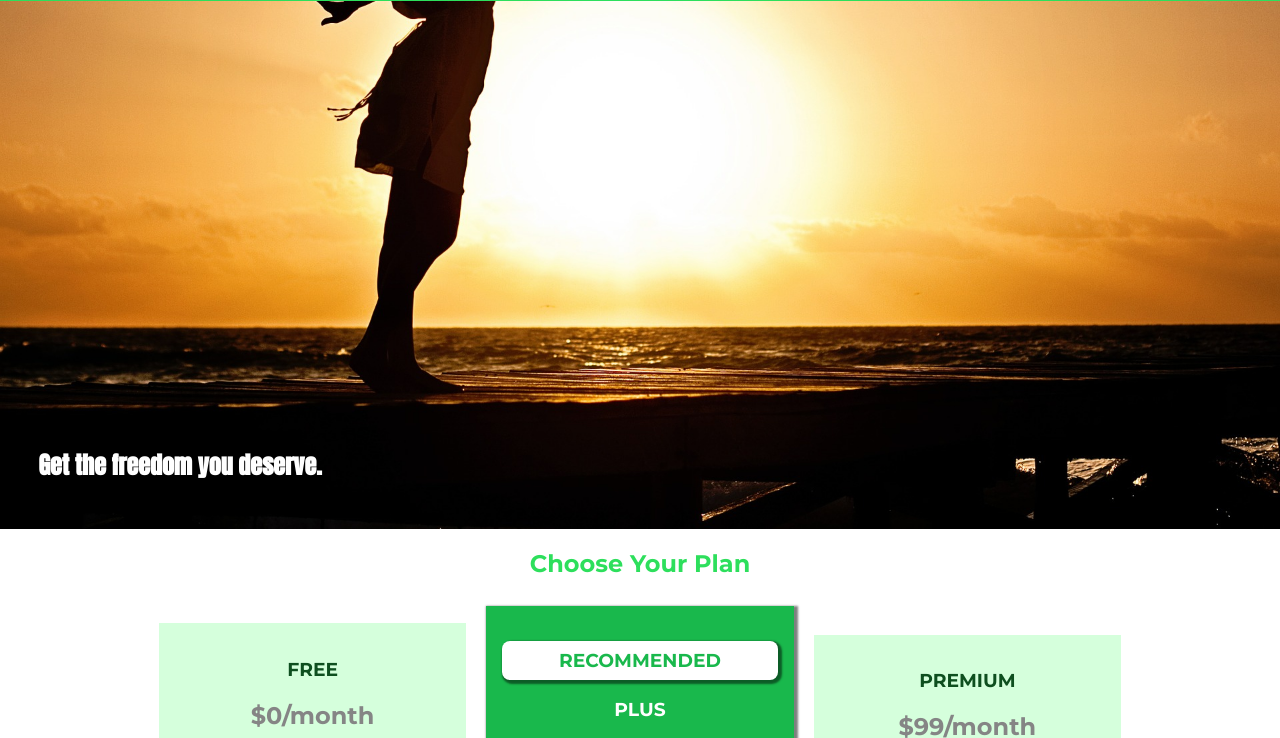
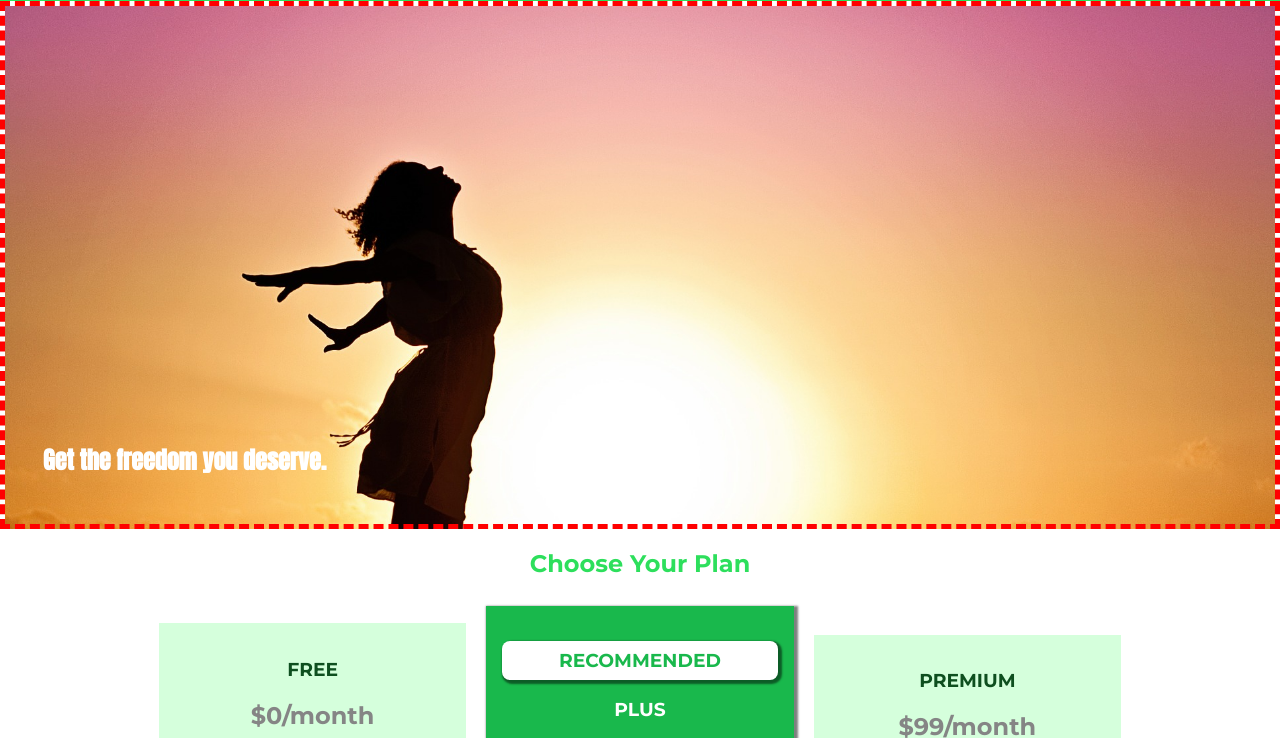
Before and after one commit to yr-samuel/academind-css-mod7, a plain HTML site: page 03-applying-background-origin-and-clip-and-attachment/index.html in a window 1280 px wide. Shown: the part 42-780 px from the top of the page. Drawn offline with Linux system fonts and the light colour scheme.

Commit message:
03-applying-background-origin-and-clip-and-attachment readme.md

```diff
--- a/03-applying-background-origin-and-clip-and-attachment/main.css
+++ b/03-applying-background-origin-and-clip-and-attachment/main.css
@@ -4,7 +4,10 @@
     background: url("freedom.jpg");
     background-size: cover;
     background-repeat: no-repeat;
-    background-position: 0% 100%;
+    background-position: 50% top;
+    background-origin: padding-box;
+    background-clip: border-box;
+    border: 5px dashed red;
     width: 100%;
     height: 528px;
     padding: 10px;
```
Also changed, not shown: 1 other file.
